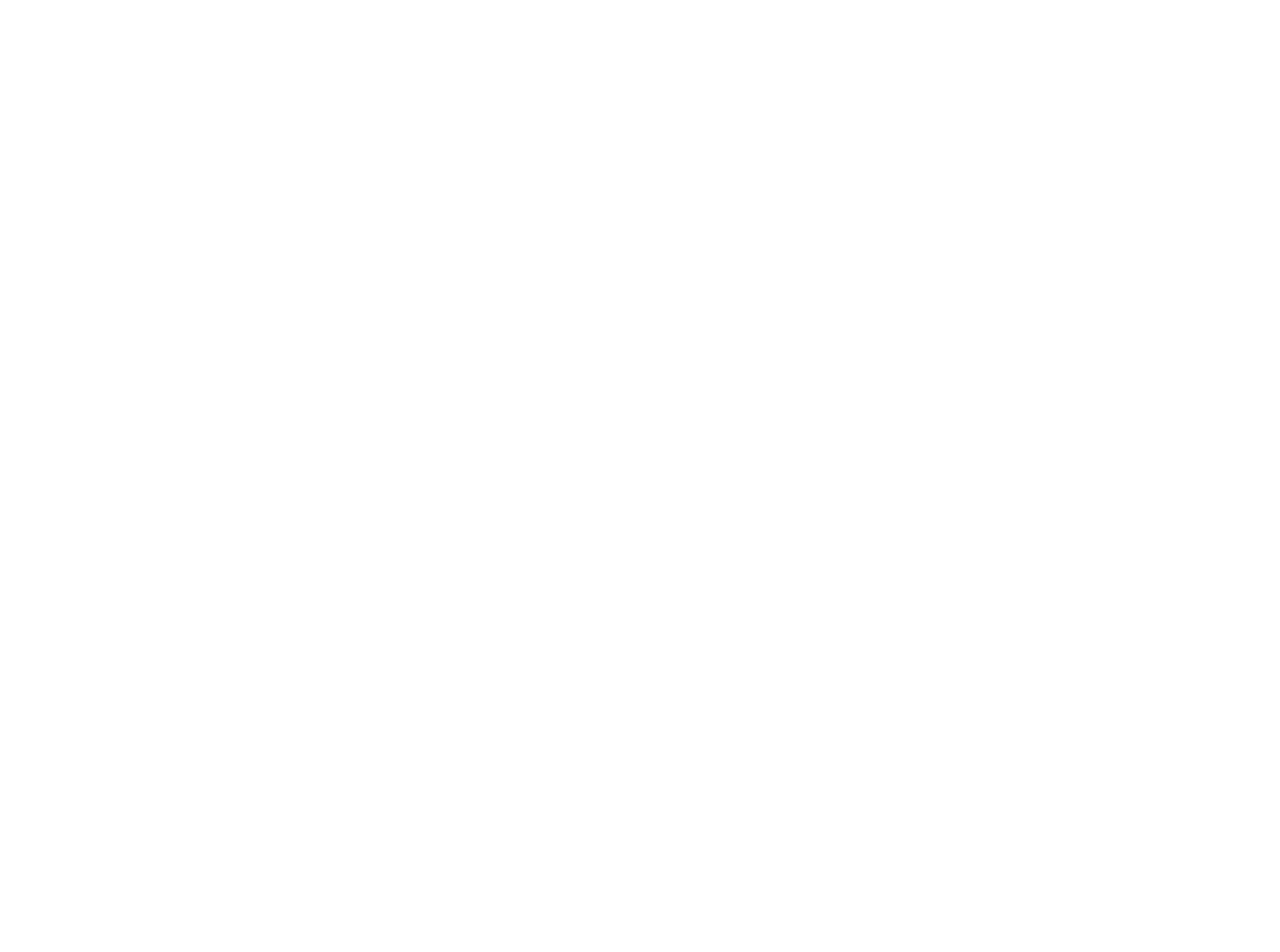
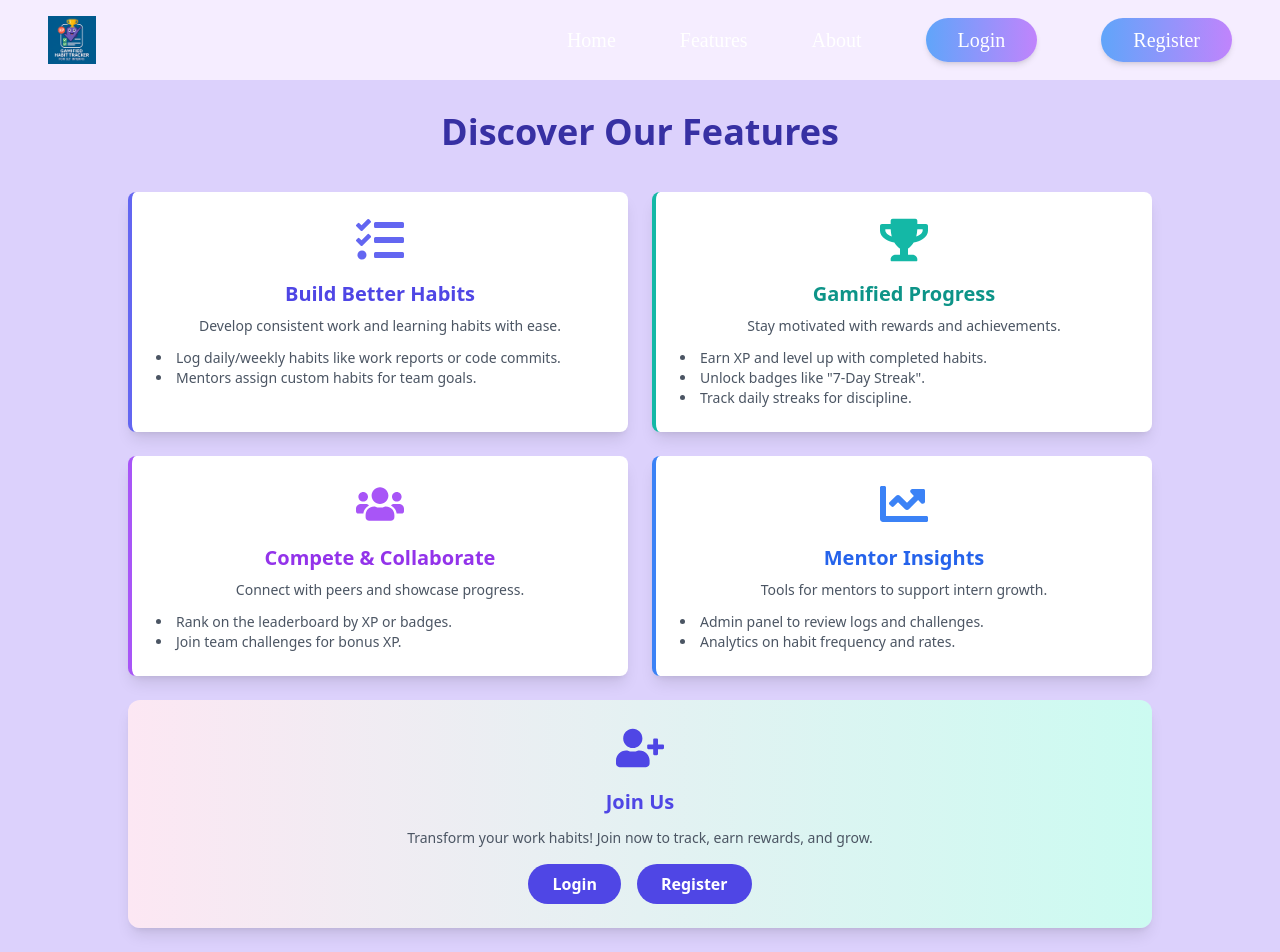
Before and after one commit to DarshiVinushika/Gamified_Habit_Tracker, a React (Create React App) app in the folder frontend/: page /Features in a window 1280 px wide. Before the commit this address had no page. Shown: the top 952 px of the page. Before the commit the page ends 800 px from the top, so only its background shows below. Built offline with nearby package versions, Linux system fonts and the light colour scheme; a web font is replaced by a local one.

Commit message:
Features page, About page

```diff
--- a/frontend/src/App.js
+++ b/frontend/src/App.js
@@ -4,6 +4,7 @@
 import AdminDashboard from "./Pages/AdminDashboard";
 import InternDashboard from "./Pages/InternDashboard";
 import About from "./Pages/About";
+import Features from "./Pages/Features";
 import LoginPage from "./Pages/LoginPage";
 import { BrowserRouter, Routes, Route } from "react-router-dom";
 import { ToastContainer } from "react-toastify";
@@ -26,6 +27,7 @@
           <Route path="/InternDashboard" element={<InternDashboard />} />
           <Route path="/login" element={<LoginPage />} />
           <Route path="/About" element={<About />} />
+          <Route path="/Features" element={<Features />} />
           <Route path="/admin/badges" element={<BadgesManagementPage />} />
         </Routes>
       </BrowserRouter>
--- a/frontend/src/Components/Navbar.js
+++ b/frontend/src/Components/Navbar.js
@@ -19,7 +19,7 @@
         <Link to="/" className={navLinkClass}>
           Home
         </Link>
-        <Link to="/features" className={navLinkClass}>
+        <Link to="/Features" className={navLinkClass}>
           Features
         </Link>
         <Link to="/About" className={navLinkClass}>
--- a/frontend/src/Pages/About.js
+++ b/frontend/src/Pages/About.js
@@ -1,6 +1,7 @@
 import React from 'react';
 import Navbar from '../Components/Navbar';
 import Footer from '../Components/Footer';
+import { FaRocket, FaStar, FaBuilding, FaUserPlus } from 'react-icons/fa';
 
 function About() {
   return (
@@ -10,53 +11,65 @@
         className="flex-grow flex items-center justify-center px-4 bg-cover bg-center"
         style={{ backgroundImage: "url(/wallpaper.jpg)" }}
       >
-        <div className="bg-white shadow-xl rounded-lg p-8 w-full max-w-4xl mx-auto my-8">
-          <h1 className="text-3xl font-bold text-center text-indigo-700 mb-6">
+        <div className="w-full max-w-4xl mx-auto my-8 space-y-8">
+          <h1 className="text-4xl font-bold text-center text-violet-800 mb-10 animate-fade-in">
             About the Gamified Habit Tracker
           </h1>
-          <div className="space-y-6 text-gray-700">
-            <section>
-              <h2 className="text-2xl font-semibold text-indigo-600 mb-3">Our Mission</h2>
-              <p className="text-lg leading-relaxed">
-                The Gamified Habit Tracker, developed by the Intern Software Development Team at SLT – Digital Platform Division, is designed to empower interns and junior employees to build positive work habits and boost engagement. By integrating gamification elements like XP rewards, badges, and streaks, we aim to make professional growth fun, motivating, and measurable.
+
+          <section className="bg-white shadow-lg rounded-xl p-6 flex items-center space-x-6 hover:shadow-2xl transition-all duration-300 border-r-4 border-pink-500 animate-fade-in-up">
+            <FaRocket className="text-pink-500 text-5xl flex-shrink-0" />
+            <div>
+              <h2 className="text-xl font-semibold text-pink-600 mb-2">Our Mission</h2>
+              <p className="text-gray-600 text-sm leading-relaxed">
+                Developed by SLT’s Intern Software Development Team, our platform empowers interns and junior employees to build positive work habits through gamification, making professional growth fun and measurable.
               </p>
+            </div>
           </section>
-            <section>
-              <h2 className="text-2xl font-semibold text-indigo-600 mb-3">What We Offer</h2>
-              <ul className="list-disc list-inside space-y-2">
-                <li><strong>Habit Tracking</strong>: Log daily and weekly work, learning, and collaboration habits to stay consistent.</li>
-                <li><strong>Gamified Experience</strong>: Earn XP, level up, and unlock badges for achieving milestones.</li>
-                <li><strong>Engagement Insights</strong>: Mentors can monitor progress and assign challenges through a dedicated admin panel.</li>
-                <li><strong>Community Leaderboard</strong>: Compete with peers and showcase your progress.</li>
+
+          <section className="bg-white shadow-lg rounded-xl p-6 flex flex-row-reverse items-center space-x-6 space-x-reverse hover:shadow-2xl transition-all duration-300 border-l-4 border-teal-500 animate-fade-in-up animation-delay-100">
+            <FaStar className="text-teal-500 text-5xl flex-shrink-0" />
+            <div>
+              <h2 className="text-xl font-semibold text-teal-600 mb-2">What We Offer</h2>
+              <ul className="list-disc list-inside text-gray-600 text-sm space-y-1">
+                <li><strong>Habit Tracking</strong>: Log work, learning, and collaboration habits.</li>
+                <li><strong>Gamified Experience</strong>: Earn XP, level up, and unlock badges.</li>
+                <li><strong>Engagement Insights</strong>: Mentors monitor progress via an admin panel.</li>
+                <li><strong>Leaderboard</strong>: Compete and showcase your achievements.</li>
               </ul>
+            </div>
           </section>
-            <section>
-              <h2 className="text-2xl font-semibold text-indigo-600 mb-3">About SLT – Digital Platform Division</h2>
-              <p className="text-lg leading-relaxed">
-                As part of SLT, Sri Lanka’s leading telecommunications provider, the Digital Platform Division is committed to fostering innovation and nurturing talent. This project, guided by our mentor Janaka Harambearachchi, reflects our dedication to creating tools that inspire and empower the next generation of professionals.
+
+          <section className="bg-white shadow-lg rounded-xl p-6 flex items-center space-x-6 hover:shadow-2xl transition-all duration-300 border-r-4 border-violet-500 animate-fade-in-up animation-delay-200">
+            <FaBuilding className="text-violet-500 text-5xl flex-shrink-0" />
+            <div>
+              <h2 className="text-xl font-semibold text-violet-600 mb-2">SLT – Digital Platform Division</h2>
+              <p className="text-gray-600 text-sm leading-relaxed">
+                Part of SLT, Sri Lanka’s leading telecom provider, our Digital Platform Division fosters innovation. Guided by mentor Janaka Harambearachchi, this project inspires the next generation of professionals.
               </p>
+            </div>
           </section>
-            <section className="text-center">
-              <h2 className="text-2xl font-semibold text-indigo-600 mb-3">Join Us</h2>
-              <p className="text-lg leading-relaxed mb-4">
-                Ready to start your journey of growth and achievement? Log in or register to begin tracking your habits and earning rewards!
+
+          <section className="bg-gradient-to-r from-pink-100 to-teal-100 shadow-lg rounded-xl p-6 text-center hover:shadow-2xl transition-all duration-300 animate-fade-in-up animation-delay-300">
+            <FaUserPlus className="text-indigo-600 text-5xl mx-auto mb-4" />
+            <h2 className="text-xl font-semibold text-indigo-600 mb-3">Join Us</h2>
+            <p className="text-gray-600 text-sm mb-4">
+              Start your journey of growth! Log in or register to track habits and earn rewards.
             </p>
             <div className="flex justify-center space-x-4">
               <a
                 href="/login"
-                  className="px-6 py-2 rounded-full text-white font-semibold bg-indigo-600 hover:bg-indigo-700 transition"
+                className="px-6 py-2 rounded-full text-white font-semibold bg-indigo-600 hover:bg-indigo-700 transition hover:scale-105"
               >
                 Login
               </a>
               <a
                 href="/register"
-                  className="px-6 py-2 rounded-full text-white font-semibold bg-indigo-600 hover:bg-indigo-700 transition"
+                className="px-6 py-2 rounded-full text-white font-semibold bg-indigo-600 hover:bg-indigo-700 transition hover:scale-105"
               >
                 Register
               </a>
             </div>
           </section>
-          </div>
         </div>
       </main>
       <Footer />
--- /dev/null
+++ b/frontend/src/Pages/Features.js
@@ -0,0 +1,93 @@
+import React from 'react';
+import Navbar from '../Components/Navbar';
+import Footer from '../Components/Footer';
+import { FaTasks, FaTrophy, FaUsers, FaChartLine, FaUserPlus } from 'react-icons/fa';
+
+function Features() {
+  return (
+    <div className="flex flex-col min-h-screen">
+      <Navbar />
+      <main
+        className="flex-grow flex items-center justify-center px-4 bg-cover bg-center"
+        style={{ backgroundImage: "url(/wallpaper.jpg)" }}
+      >
+        <div className="w-full max-w-5xl mx-auto my-8">
+          <h1 className="text-4xl font-bold text-center text-indigo-800 mb-10 animate-fade-in">
+            Discover Our Features
+          </h1>
+          <div className="grid grid-cols-1 md:grid-cols-2 gap-6">
+            <div className="bg-white shadow-lg rounded-lg p-6 hover:shadow-2xl hover:scale-105 transition-all duration-300 border-l-4 border-indigo-500 animate-fade-in-up">
+              <FaTasks className="text-indigo-500 text-5xl mb-4 mx-auto" />
+              <h2 className="text-xl font-semibold text-indigo-600 mb-2 text-center">Build Better Habits</h2>
+              <p className="text-gray-600 text-center text-sm">
+                Develop consistent work and learning habits with ease.
+              </p>
+              <ul className="list-disc list-inside text-gray-600 mt-3 text-sm">
+                <li>Log daily/weekly habits like work reports or code commits.</li>
+                <li>Mentors assign custom habits for team goals.</li>
+              </ul>
+            </div>
+            <div className="bg-white shadow-lg rounded-lg p-6 hover:shadow-2xl hover:scale-105 transition-all duration-300 border-l-4 border-teal-500 animate-fade-in-up animation-delay-100">
+              <FaTrophy className="text-teal-500 text-5xl mb-4 mx-auto" />
+              <h2 className="text-xl font-semibold text-teal-600 mb-2 text-center">Gamified Progress</h2>
+              <p className="text-gray-600 text-center text-sm">
+                Stay motivated with rewards and achievements.
+              </p>
+              <ul className="list-disc list-inside text-gray-600 mt-3 text-sm">
+                <li>Earn XP and level up with completed habits.</li>
+                <li>Unlock badges like "7-Day Streak".</li>
+                <li>Track daily streaks for discipline.</li>
+              </ul>
+            </div>
+            <div className="bg-white shadow-lg rounded-lg p-6 hover:shadow-2xl hover:scale-105 transition-all duration-300 border-l-4 border-purple-500 animate-fade-in-up animation-delay-200">
+              <FaUsers className="text-purple-500 text-5xl mb-4 mx-auto" />
+              <h2 className="text-xl font-semibold text-purple-600 mb-2 text-center">Compete & Collaborate</h2>
+              <p className="text-gray-600 text-center text-sm">
+                Connect with peers and showcase progress.
+              </p>
+              <ul className="list-disc list-inside text-gray-600 mt-3 text-sm">
+                <li>Rank on the leaderboard by XP or badges.</li>
+                <li>Join team challenges for bonus XP.</li>
+              </ul>
+            </div>
+            <div className="bg-white shadow-lg rounded-lg p-6 hover:shadow-2xl hover:scale-105 transition-all duration-300 border-l-4 border-blue-500 animate-fade-in-up animation-delay-300">
+              <FaChartLine className="text-blue-500 text-5xl mb-4 mx-auto" />
+              <h2 className="text-xl font-semibold text-blue-600 mb-2 text-center">Mentor Insights</h2>
+              <p className="text-gray-600 text-center text-sm">
+                Tools for mentors to support intern growth.
+              </p>
+              <ul className="list-disc list-inside text-gray-600 mt-3 text-sm">
+                <li>Admin panel to review logs and challenges.</li>
+                <li>Analytics on habit frequency and rates.</li>
+              </ul>
+            </div>
+          </div>
+          <section className="bg-gradient-to-r from-pink-100 to-teal-100 shadow-lg rounded-xl p-6 text-center hover:shadow-2xl transition-all duration-300 animate-fade-in-up animation-delay-400 mt-6">
+            <FaUserPlus className="text-indigo-600 text-5xl mx-auto mb-4" />
+            <h2 className="text-xl font-semibold text-indigo-600 mb-3">Join Us</h2>
+            <p className="text-gray-600 text-sm mb-4">
+              Transform your work habits! Join now to track, earn rewards, and grow.
+            </p>
+            <div className="flex justify-center space-x-4">
+              <a
+                href="/login"
+                className="px-6 py-2 rounded-full text-white font-semibold bg-indigo-600 hover:bg-indigo-700 transition hover:scale-105"
+              >
+                Login
+              </a>
+              <a
+                href="/register"
+                className="px-6 py-2 rounded-full text-white font-semibold bg-indigo-600 hover:bg-indigo-700 transition hover:scale-105"
+              >
+                Register
+              </a>
+            </div>
+          </section>
+        </div>
+      </main>
+      <Footer />
+    </div>
+  );
+}
+
+export default Features;
```
Lines whose indentation alone changed are shown as unchanged.
